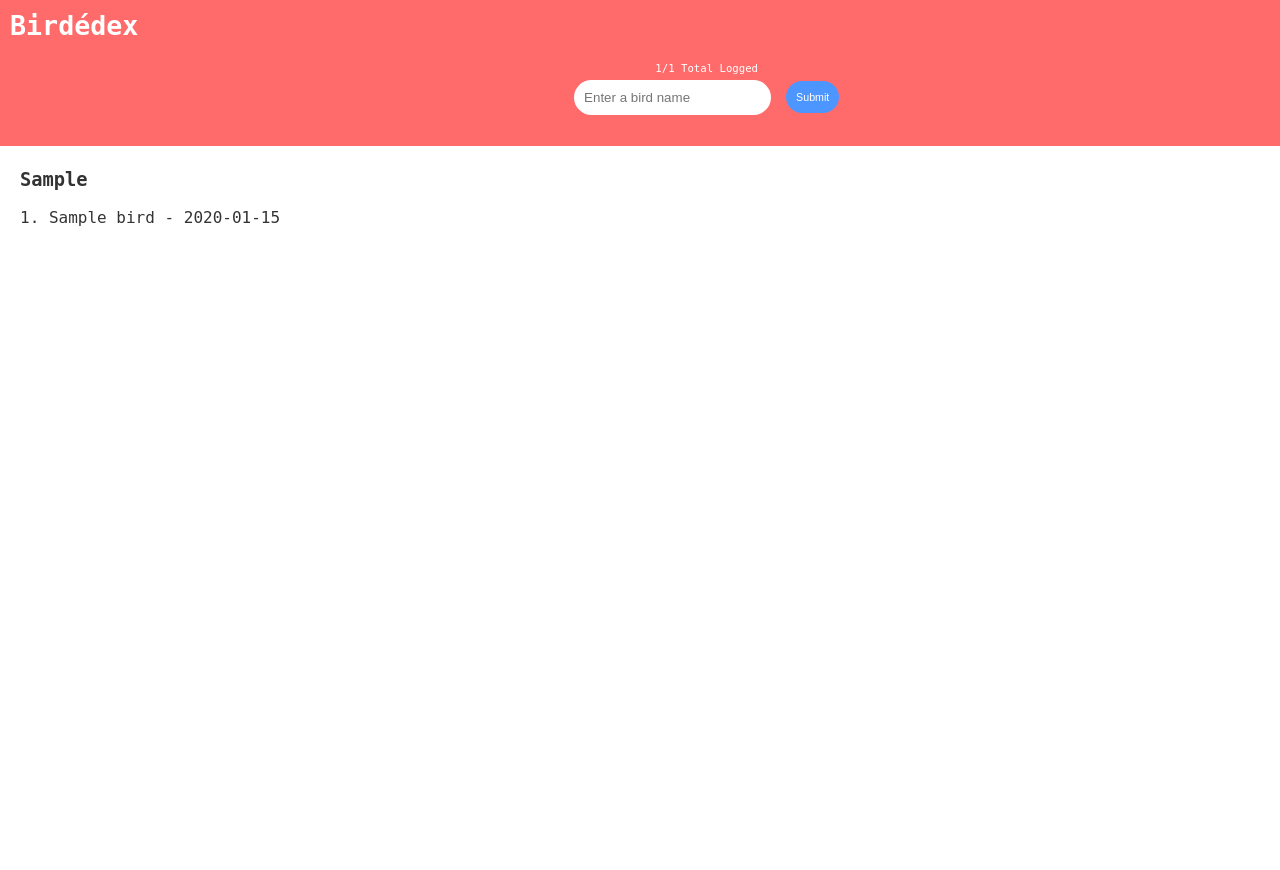
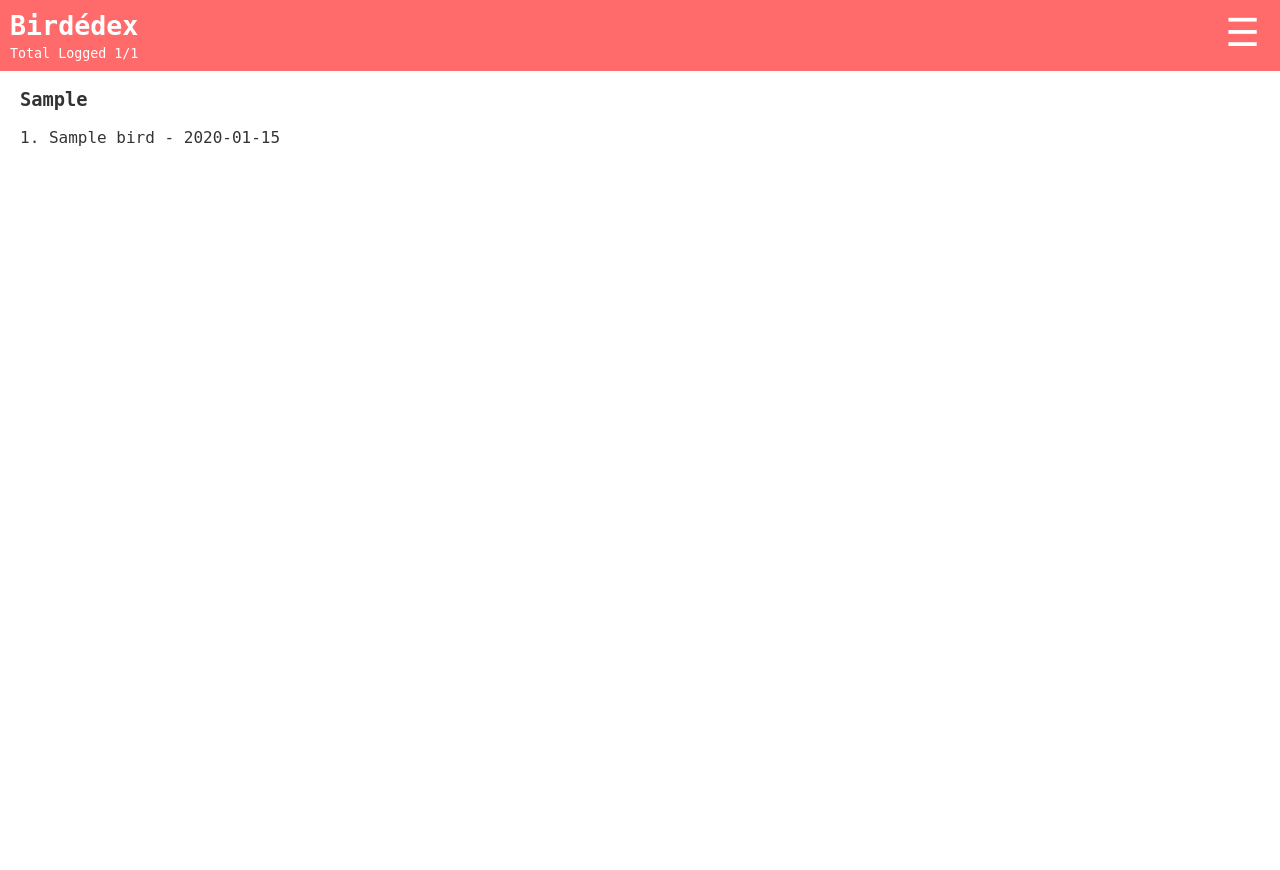
Before and after one commit to robertliamchristian/birdedex, a Flask app: template templates/index.html in a window 1280 px wide. After the commit the page ends 146 px from the top, so only its background shows below. Run offline with Flask 3, Linux system fonts and the light colour scheme; the template is opened without the code that fills it: most values are stand-ins (such as "Sample title", 1, 10 or a date in 2020).

Commit message:
UI and UX improvements

```diff
--- a/templates/index.html
+++ b/templates/index.html
@@ -13,6 +13,7 @@
 
         #header {
             display: flex;
+            justify-content: space-between; /* This will align children to each end */
             align-items: center;
             position: fixed;
             top: 0;
@@ -29,7 +30,7 @@
             margin: 0;
             color: #FFFFFF;
             flex-shrink: 0;
-            margin-bottom: 95px;
+            margin-bottom: 0px;
         }
 
         #center-container {
@@ -70,7 +71,7 @@
         }
 
         #content {
-            margin-top: 130px; /* Adjust based on actual header size */
+            margin-top: 50px; /* Adjust based on actual header size */
             padding: 20px;
             overflow-y: auto;
             height: calc(100vh - 100px);
@@ -84,21 +85,17 @@
         }
 
       #suggestions {
-            border: 1px solid #FFD6D6;
-            position: absolute;
-            background-color: #FF6B6B;
-            color: #333;
-            width: calc(100% - 40px);
-            box-sizing: border-box;
-            top: 100%;
-            left: 20px;
-            z-index: 5;
+                width: calc(100% - 20px); /* Adjust width to line up with the input */
+                left: 10px; /* Align left edge with the input */
+                top: unset;
+                bottom: -100vh; /* Position it at the bottom of the form */
             }
 
         #suggestions div {
-            padding: 5px;
+            padding: 10px;
             cursor: pointer;
-            background-color: #FF6B6B;
+            background-color: #FF5C5C; /* Slightly lighter than menu background */
+            color: white;
         }
 
         #suggestions div:hover {
@@ -130,44 +127,130 @@
         }
 
         #bird-input {
-            flex-grow: 1;
+            flex-grow: 1; /* or you can use width: 100%; */
             margin-right: 10px;
+            max-width: 125px; /* Set a max-width that fits your design */
         }
 
        #form_add_bird {
+            position: relative;
             margin-top: -10px;
+        }
+
+                .hamburger-menu {
+            cursor: pointer;
+            padding: 10px;
+            font-size: 29pt;
+        }
+
+        .hamburger-menu {
+            cursor: pointer;
+            font-size: 29pt;
+            position: fixed;
+            top: 0px;
+            right: 10px; /* Move to the right */
+            z-index: 12; /* Above the slide-in menu */
+            margin-bottom: 0px;
+        }
+
+        .menu {
+            height: 100%;
+            width: 0; /* Initially the width is 0 */
+            position: fixed;
+            z-index: 11; /* Above the header but below the hamburger icon */
+            top: 0;
+            right: 0; /* Slide in from the right */
+            background-color: #FF6B6B;
+            overflow-x: hidden;
+            transition: 0.5s;
+            padding-top: 60px; /* Space for the close button */
+        }
+
+        .menu a.closebtn {
+            position: absolute;
+            top: 0;
+            right: 25px;
+            font-size: 36px;
+            margin-left: 50px;
+        }
+
+        #total-logged {
+            font-size: 10pt; /* Adjust the font size as needed */
+            margin-top: 5px; /* Adds a little space between the title and this line */
+        }
+
+        .menu-content {
+            display: flex;
+            flex-direction: column;
+            padding: 10px;
+        }
+
+
+        .menu-content span {
+            white-space: nowrap; /* Prevents the text from wrapping */
+        }
+
+        .menu-content form {
+            margin: 0; /* Removes margin */
+        }
+
+        .menu-content input[type="submit"] {
+            padding: 8px 16px; /* Adjust padding to fit your design */
+            /* Add any additional styling for the logout button here */
+        }
+
+        .menu {
+            background-color: #FF5C5C; /* Slightly different shade for example */
+        }
+
+        .user-info {
+            display: flex;
+            justify-content: space-between;
+            align-items: center;
+            margin-bottom: 10px;
+            font-size: 10pt;
+        }
+
+        .bird-search form {
+            display: flex;
+            justify-content: space-between;
+            align-items: center;
         }
     </style>
 </head>
 <body>
+
     <div id="header">
-        <div id="name_header"><b>Birdédex</b></div>
-
-        <div id="center-container">
-            <div id="subheader">{{ sighted_count }}/{{ total_bird_count }} Total Logged</div>
-            <form id="form_add_bird" action="/" method="post">
-                <input type="text" name="bird" id="bird-input" placeholder="Enter a bird name" oninput="fetchSuggestions()">
-                <input type="submit" value="Submit">
-            </form>
-            <div id="update_message">
-                {% if message %}
-                    <p>{{ message }}</p>
-                {% endif %}
+        <div id="name_header">
+            <b>Birdédex</b>
+            <div id="total-logged">Total Logged {{ sighted_count }}/{{ total_bird_count }}</div>
         </div>
-            <div id="suggestions" style="display:none;"></div>
+        <div class="hamburger-menu" onclick="toggleMenu()">&#9776;</div>
     </div>
 
-        <div id="logout">
-            <nav>
+    <div id="slide-in-menu" class="menu">
+    <a href="javascript:void(0)" class="closebtn" onclick="toggleMenu()">&times;</a>
+
     {% if current_user.is_authenticated %}
+    <div class="menu-content">
+        <div class="user-info">
             <span>Logged in as {{ current_user.username }}</span>
             <form action="{{ url_for('logout') }}" method="post">
                 <input type="submit" value="Logout">
             </form>
+        </div>
+
+        <div class="bird-search">
+            <form action="/" method="post">
+                <input type="text" name="bird" id="bird-input" placeholder="Enter a bird name" oninput="fetchSuggestions()">
+                <input type="submit" value="Submit">
+            </form>
+        </div>
+        <div id="suggestions" style="display:none;"></div>
+    </div>
     {% endif %}
-            </nav>
 </div>
-    </div>
+
 
     <div id="content">
         {% for bird_type, bird_list in user_birdedex.items() %}
@@ -185,7 +268,13 @@
         {% endfor %}
     </div>
 
+
+
     <script>
+    function toggleMenu() {
+    var menu = document.getElementById("slide-in-menu");
+    menu.style.width = menu.style.width === '250px' ? '0' : '250px';
+}
     window.onload = function() {
         var element = document.getElementById("{{ anchor_id }}");
         if (element) {
```
Also changed, not shown: 1 other file. Lines whose indentation alone changed are shown as unchanged.
